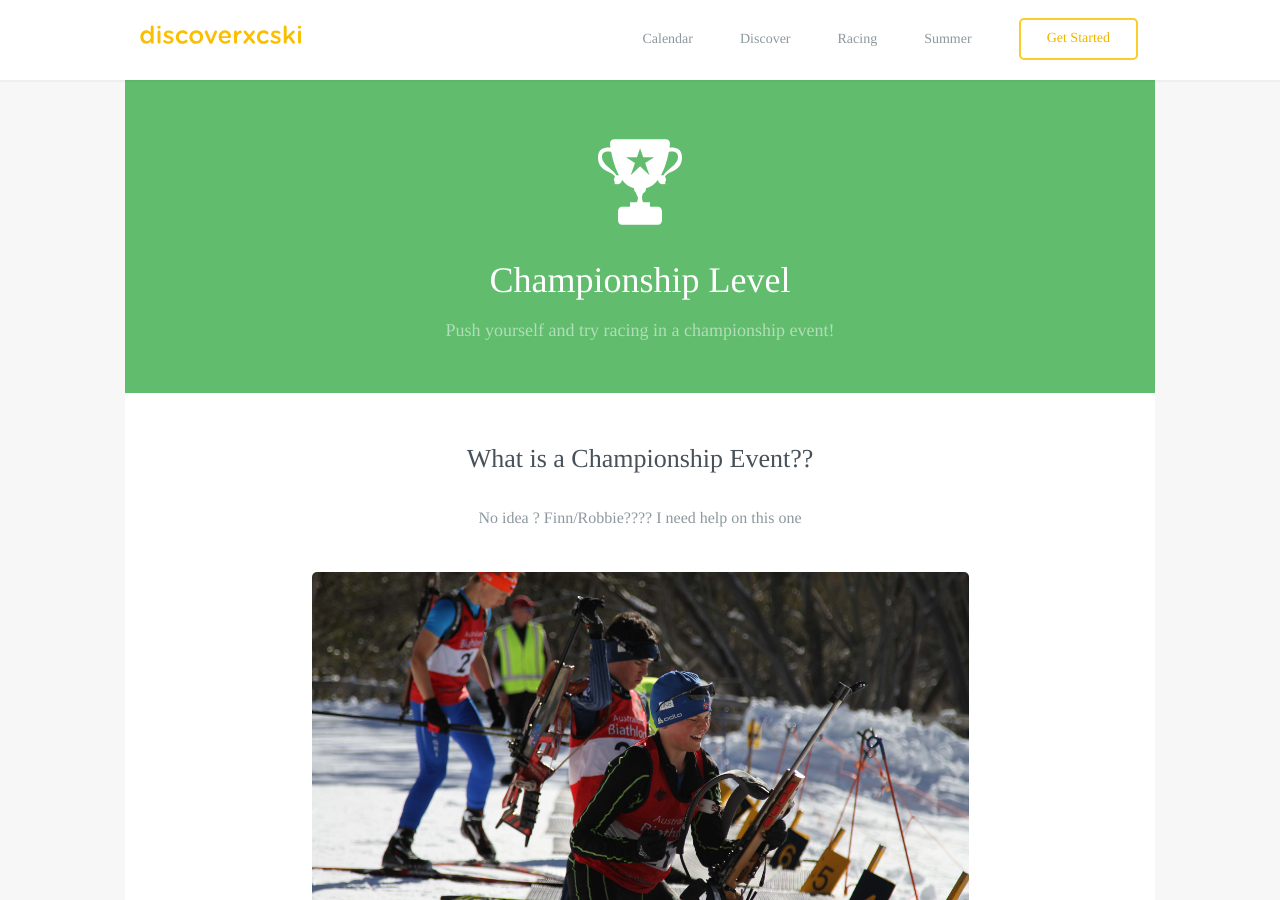
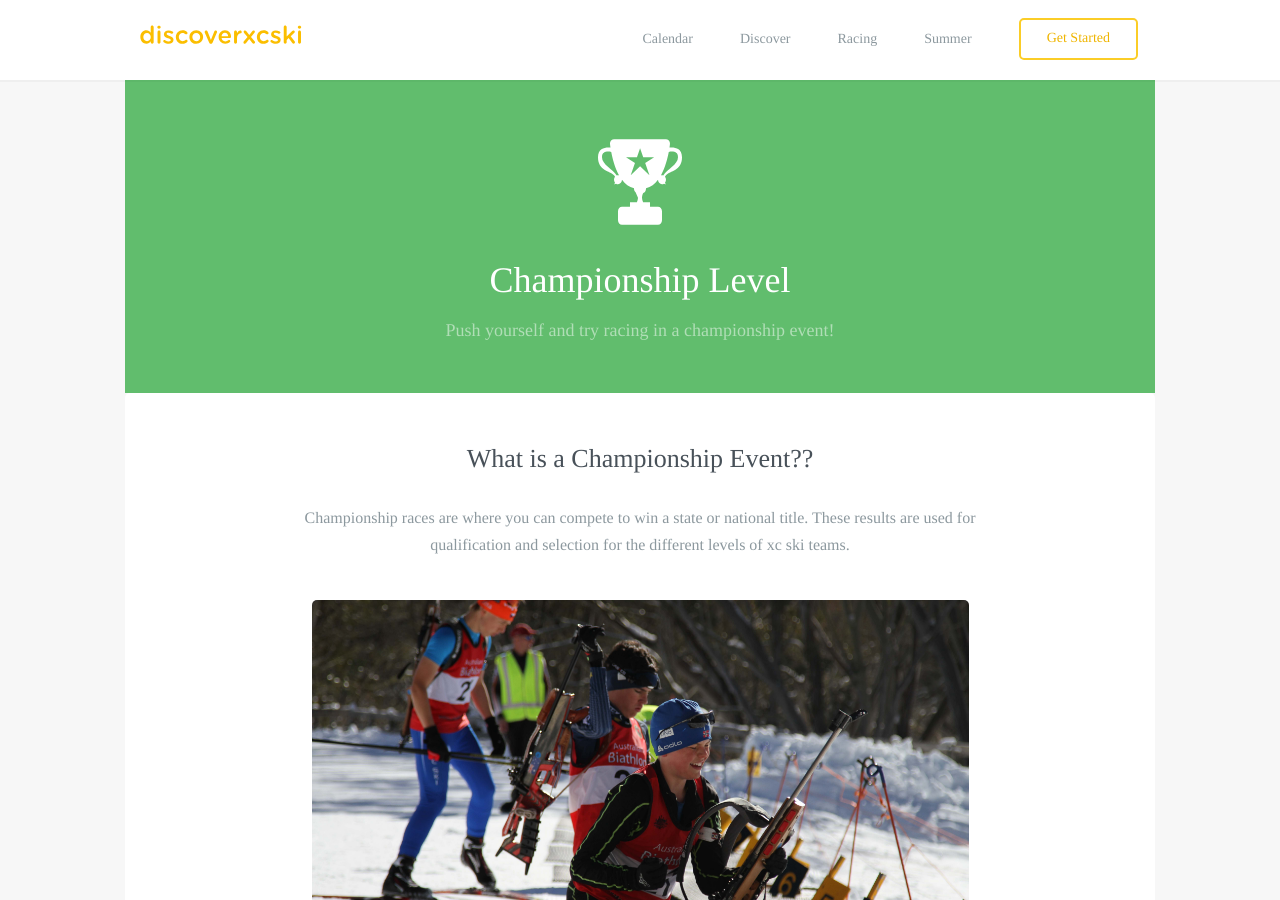
Before and after one commit to robcatto/robcatto.github.io, a Jekyll site: the page built from racing/championship-level/index.html, in a window 1280 px wide and 900 px high. Built offline with Jekyll 4.4.1, drawn with Linux system fonts in a browser that asks for light colours; some web fonts are replaced; Markdown is read by kramdown in place of the engine named in the settings.

Commit message:
Update index.html

```diff
--- a/racing/championship-level/index.html
+++ b/racing/championship-level/index.html
@@ -45,7 +45,7 @@ layout: default
         <div id="content1">
         <section class="mobile_section">
                 <h3>What is a Championship Event??</h3>
-                <p>No idea ?  Finn/Robbie????  I need help on this one
+                <p>Championship races are where you can compete to win a state or national title.  These results are used for qualification and selection for the different levels of xc ski teams.
                 </p>
                 <div class="one">
                 <div class="onelarge centered" style="
```
